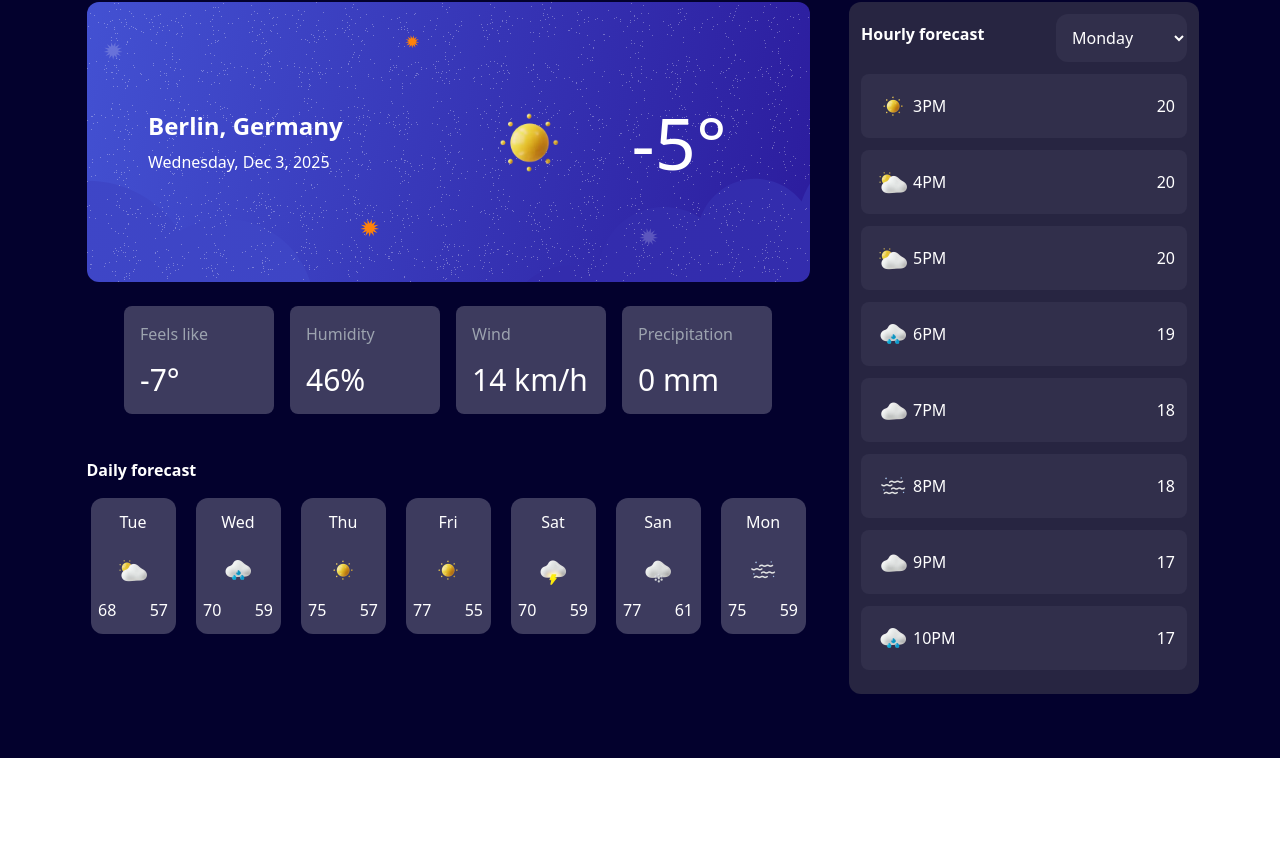
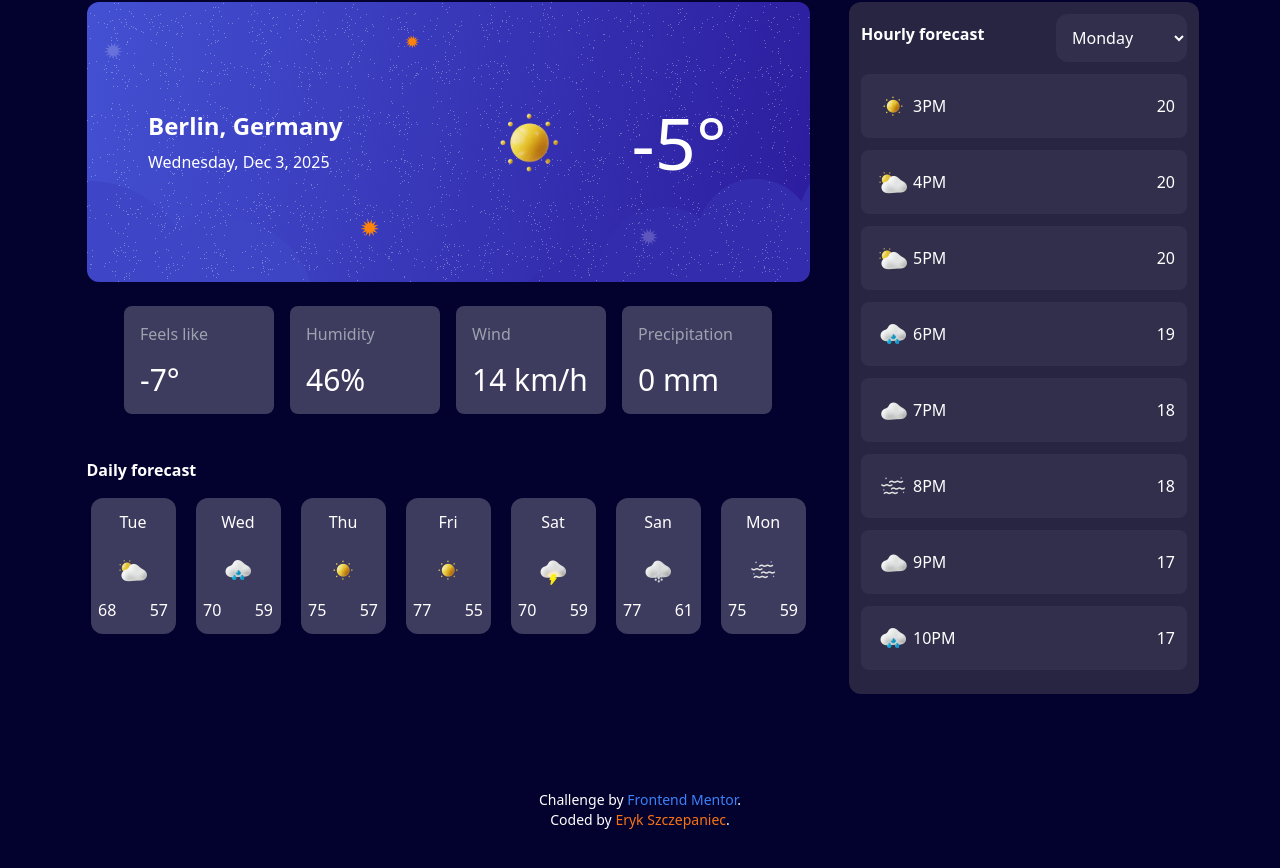
Before and after one commit to szczepanieceryk/weather-app, a React (Vite) app: page / in a window 1280 px wide. Shown: the part 350-1218 px from the top of the page. Before the commit the page ends 1108 px from the top, so only its background shows below. Built offline with nearby package versions, Linux system fonts and the light colour scheme.

Commit message:
feat(ui): add fotter attribution

```diff
--- a/src/App.tsx
+++ b/src/App.tsx
@@ -94,6 +94,19 @@ const App = () => {
         </div>
         <HourlyForecast />
       </div>
+      <div className="p-4 text-center text-white text-sm mt-[5rem]">
+        Challenge by{' '}
+        <a href="https://www.frontendmentor.io?ref=challenge" className="text-blue-500">
+          Frontend Mentor
+        </a>
+        .
+        <br />
+        Coded by{' '}
+        <a href="https://github.com/szczepanieceryk" className="text-orange-500">
+          Eryk Szczepaniec
+        </a>
+        .
+      </div>
     </div>
   );
 };
```
